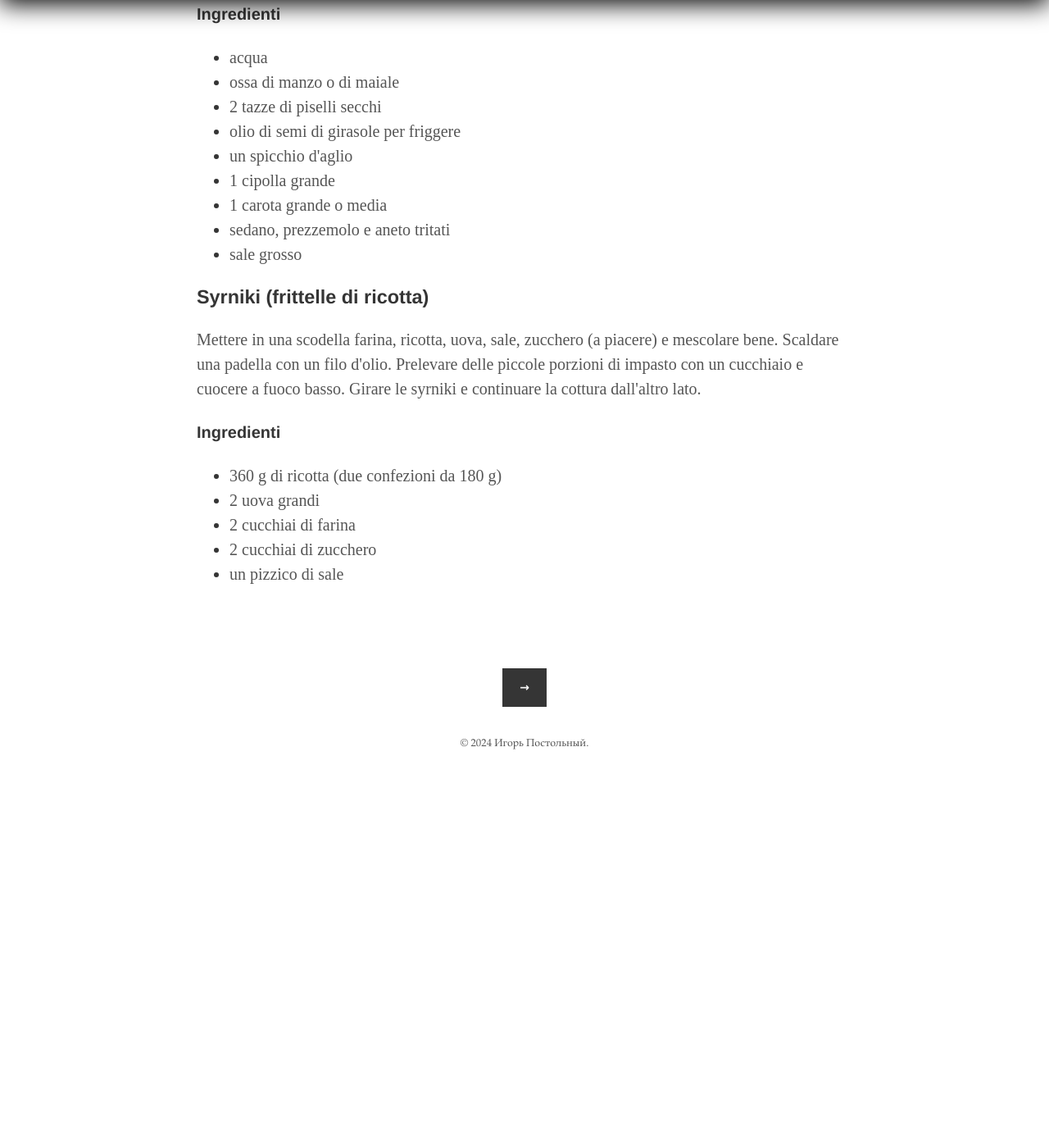
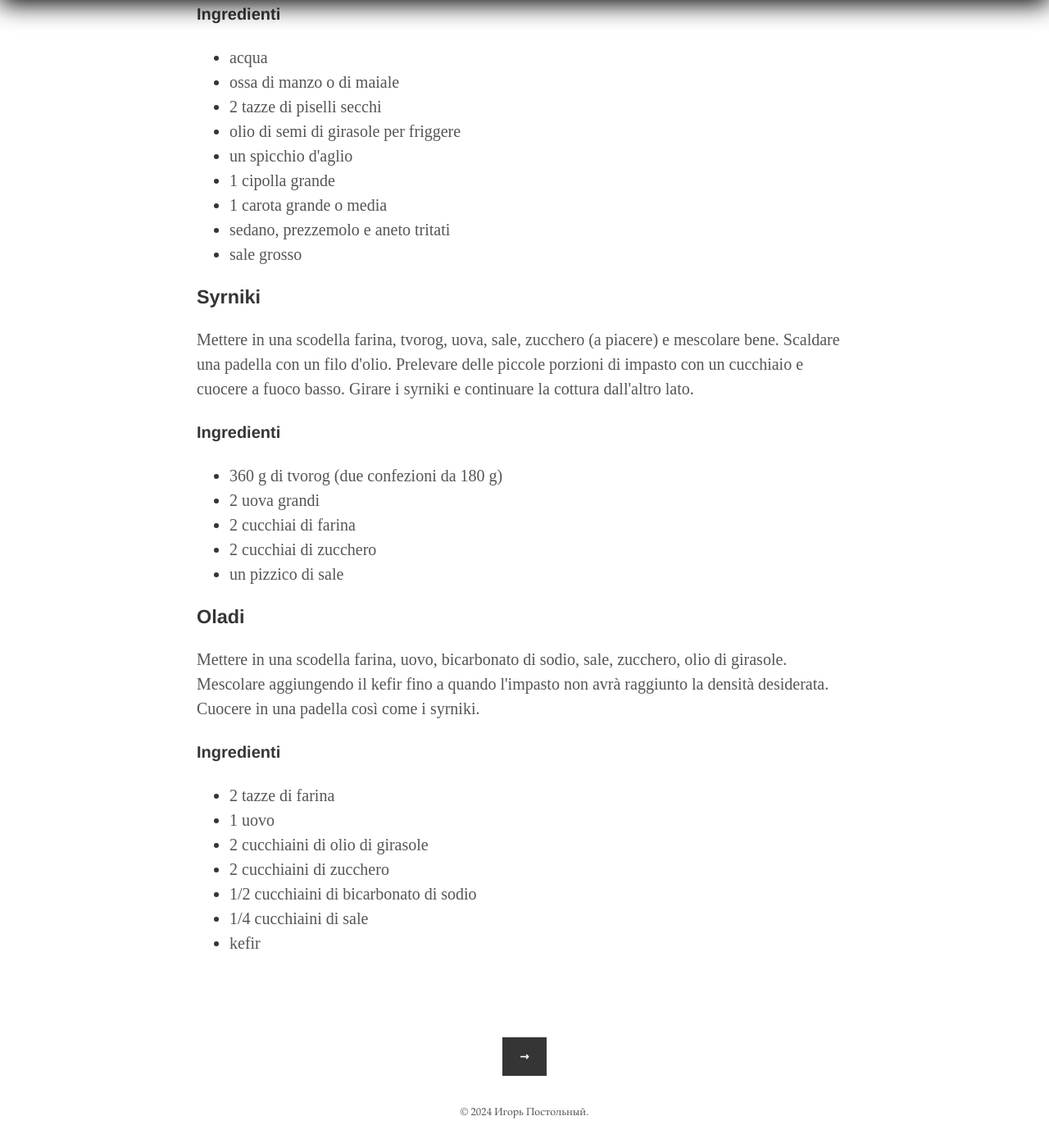
Before and after one commit to postolny/postolny.github.io, a Jekyll site: the page built from _posts/2024-02-08-le-mie-ricette.md, in a window 1280 px wide and 1400 px high, scrolled down 934 px. Shown: the whole window at 82% size. Built offline with Jekyll 4.4.1, drawn with Linux system fonts in a browser that asks for light colours; before the commit the page ends 1884 px from its top, so only the background shows below that.

Commit message:
Add files via upload

```diff
--- a/_posts/2024-02-08-le-mie-ricette.md
+++ b/_posts/2024-02-08-le-mie-ricette.md
@@ -26,14 +26,28 @@ Sciacquare i piselli secchi più volte sotto l'acqua corrente. Mettere a bagno i
 - sedano, prezzemolo e aneto tritati
 - sale grosso
 
-### Syrniki (frittelle di ricotta)
+### Syrniki
 
-Mettere in una scodella farina, ricotta, uova, sale, zucchero (a piacere) e mescolare bene. Scaldare una padella con un filo d'olio. Prelevare delle piccole porzioni di impasto con un cucchiaio e cuocere a fuoco basso. Girare le syrniki e continuare la cottura dall'altro lato.
+Mettere in una scodella farina, tvorog, uova, sale, zucchero (a piacere) e mescolare bene. Scaldare una padella con un filo d'olio. Prelevare delle piccole porzioni di impasto con un cucchiaio e cuocere a fuoco basso. Girare i syrniki e continuare la cottura dall'altro lato.
 
 #### Ingredienti
 
-- 360 g di ricotta (due confezioni da 180 g)
+- 360 g di tvorog (due confezioni da 180 g)
 - 2 uova grandi
 - 2 cucchiai di farina
 - 2 cucchiai di zucchero
 - un pizzico di sale
+
+### Oladi
+
+Mettere in una scodella farina, uovo, bicarbonato di sodio, sale, zucchero, olio di girasole. Mescolare aggiungendo il kefir fino a quando l'impasto non avrà raggiunto la densità desiderata. Cuocere in una padella così come i syrniki.
+
+#### Ingredienti
+
+- 2 tazze di farina
+- 1 uovo
+- 2 cucchiaini di olio di girasole
+- 2 cucchiaini di zucchero
+- 1/2 cucchiaini di bicarbonato di sodio
+- 1/4 cucchiaini di sale
+- kefir
```
